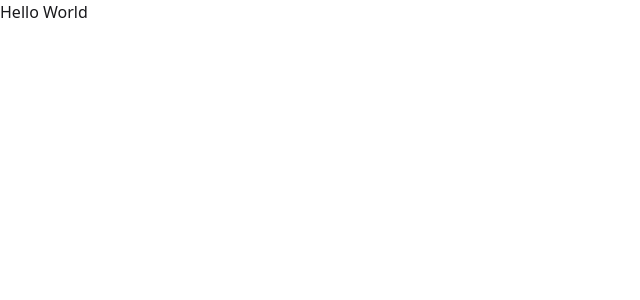
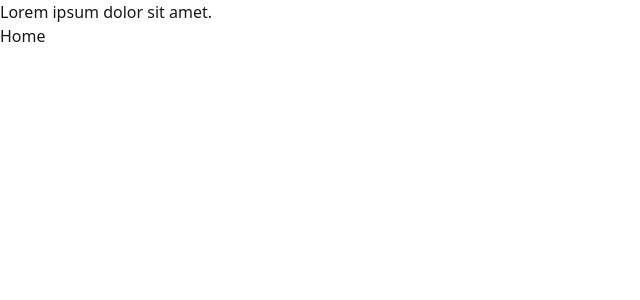
Before and after one commit to MubtasimPrime/ProFast_Delivery_System_Client_Side, a React (Vite) app: page / in a window 1280 px wide. Shown: the top 300 px of the page, without its empty margins (0-640 px from the left). Built offline with nearby package versions, Linux system fonts and the light colour scheme.

Commit message:
Created mainlayout, home page, sets the routes of mainlayout

```diff
--- a/src/App.jsx
+++ /dev/null
@@ -1,9 +0,0 @@
-function App() {
-  return (
-    <>
-      <h1>Hello World</h1>
-    </>
-  );
-}
-
-export default App;
--- a/src/Router/router.jsx
+++ b/src/Router/router.jsx
@@ -1,10 +1,17 @@
 import { createBrowserRouter } from "react-router";
-import App from "../App";
+import MainLayout from "../layouts/MainLayout";
+import Home from "../pages/Home/Home";
 
 const router = createBrowserRouter([
   {
     path: "/",
-    element: <App></App>,
+    element: <MainLayout></MainLayout>,
+    children: [
+      {
+        index: true,
+        element: <Home></Home>,
+      },
+    ],
   },
 ]);
 
--- /dev/null
+++ b/src/components/shared/Navbar.jsx
@@ -0,0 +1,7 @@
+import React from "react";
+
+const Navbar = () => {
+  return <div>Lorem ipsum dolor sit amet.</div>;
+};
+
+export default Navbar;
--- /dev/null
+++ b/src/layouts/MainLayout.jsx
@@ -0,0 +1,13 @@
+import { Outlet } from "react-router";
+import Navbar from "../components/shared/Navbar";
+
+const MainLayout = () => {
+  return (
+    <>
+      <Navbar></Navbar>
+      <Outlet></Outlet>
+    </>
+  );
+};
+
+export default MainLayout;
--- a/src/main.jsx
+++ b/src/main.jsx
@@ -1,7 +1,6 @@
 import { StrictMode } from "react";
 import { createRoot } from "react-dom/client";
 import "./index.css";
-import App from "./App.jsx";
 import { RouterProvider } from "react-router";
 import router from "./Router/router.jsx";
 
--- /dev/null
+++ b/src/pages/Home/Home.jsx
@@ -0,0 +1,7 @@
+import React from "react";
+
+const Home = () => {
+  return <div>Home</div>;
+};
+
+export default Home;
```
